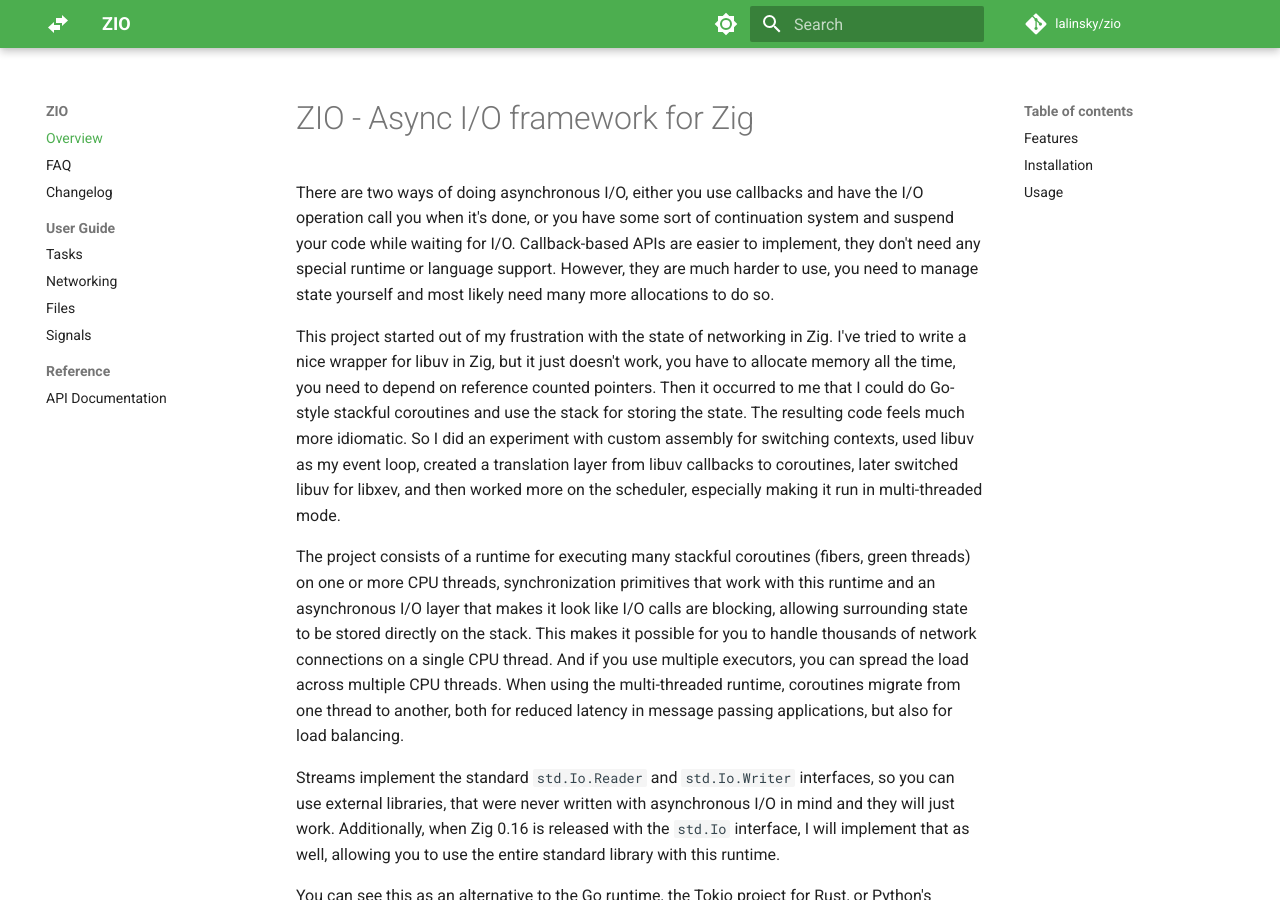
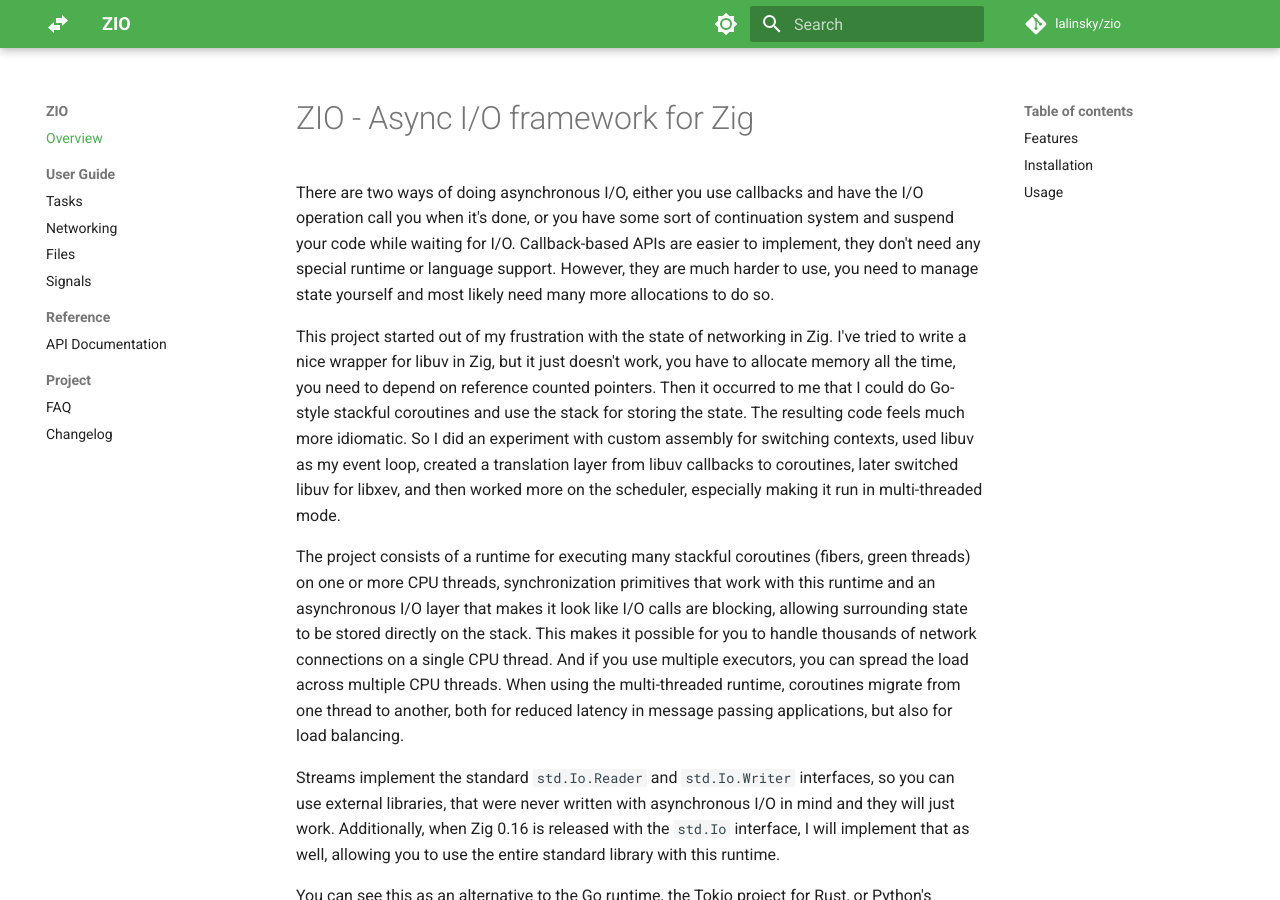
Before and after one commit to lalinsky/zio, an MkDocs documentation site: the page built from docs/index.md, in a window 1280 px wide and 900 px high. Built offline with MkDocs 1.6.1 and Material for MkDocs 9.7.7, drawn with Linux system fonts in a browser that asks for light colours; comment, search, counter and statistics services are not loaded; part of the change alters nothing that is shown.

Commit message:
Change structure

```diff
--- a/mkdocs.yml
+++ b/mkdocs.yml
@@ -32,8 +32,6 @@ theme:
 
 nav:
   - Overview: index.md
-  - FAQ: faq.md
-  - Changelog: changelog.md
   - User Guide:
     - Tasks: tasks.md
     - Networking: networking.md
@@ -41,6 +39,9 @@ nav:
     - Signals: signals.md
   - Reference:
     - API Documentation: apidocs/
+  - Project:
+    - FAQ: faq.md
+    - Changelog: changelog.md
 
 markdown_extensions:
   - pymdownx.highlight:
```
